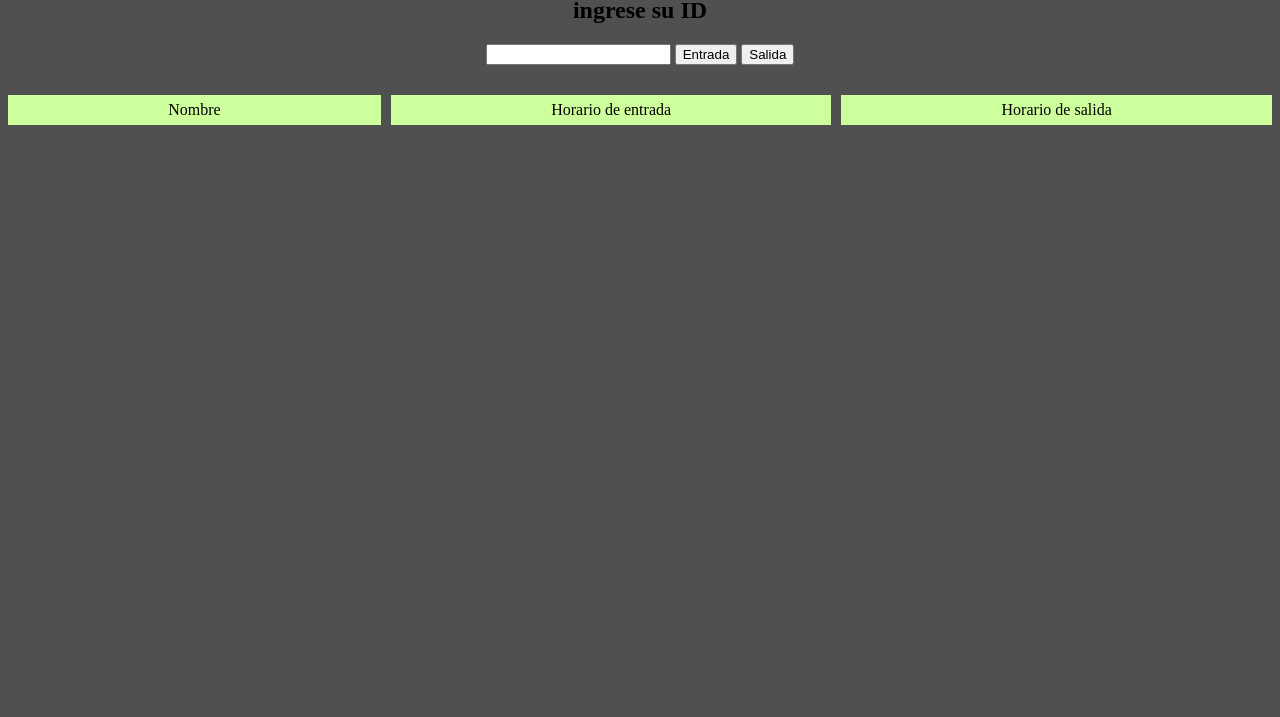
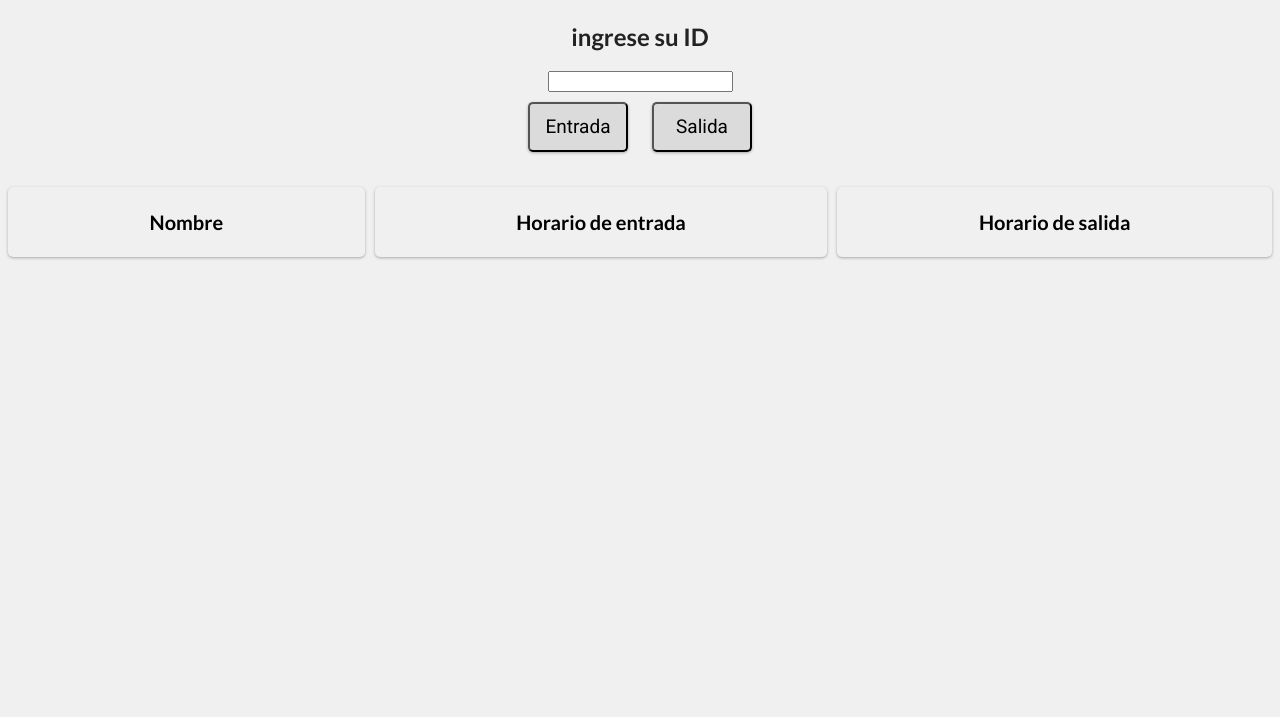
Before and after one commit to ad1ct3d/CODER-JS-proyect, a website: page index.html in a window 1280 px wide. Shown: the part 83-800 px from the top of the page. Drawn offline with nearby package versions, Linux system fonts and the light colour scheme.

Commit message:
Refinacion de codigo
Se eliminaron lineas de código inecesarias, se agregaron comentarios necesarios y se ordeno el código.

```diff
--- a/index.html
+++ b/index.html
@@ -10,6 +10,11 @@
     <!-- animations -->
     <link rel="stylesheet" href="https://cdnjs.cloudflare.com/ajax/libs/animate.css/4.1.1/animate.min.css"/>
 
+    <!-- fonts -->
+    <link rel="preconnect" href="https://fonts.googleapis.com">
+    <link rel="preconnect" href="https://fonts.gstatic.com" crossorigin>
+    <link href="https://fonts.googleapis.com/css2?family=Lato:wght@700&family=Roboto&display=swap" rel="stylesheet">
+
 
     <!-- titulo -->
     <title>Entradas y salidas</title>
@@ -21,10 +26,12 @@
         <h1 id="header">¡Buenas!</h1>
 
         <div class="inputs">
-            <h2>ingrese su ID</h2>
+            <h2 class="subHeader">ingrese su ID</h2>
             <input type="number" id="idEmpleado">
-            <button id="btnEntrada">Entrada</button>
-            <button id="btnSalida">Salida</button>
+            <div class="buttons">
+                <button id="btnEntrada">Entrada</button>
+                <button id="btnSalida">Salida</button>
+            </div>
         </div>
     </div>
 
--- a/js/main.js
+++ b/js/main.js
@@ -1,3 +1,5 @@
+// ------------| ENTIDADES |------------
+
 // Empleados
 let objEmpleados = [{id: 1234, name: 'Mario'}]
 
@@ -7,12 +9,7 @@ let btnSalida = document.getElementById('btnSalida');
 let tabla = document.getElementById('dataContainer');
 
 
-// Funciones
-
-
-
-
-// printer
+// ------------| FUNCIONES |------------
 
 // agregar un 0 si la hora es menor a 10
 function addZero(i) {
@@ -22,25 +19,15 @@ function addZero(i) {
     return i;
 };
 
-function timeTeller() {
-    let d = new Date ();
-    let h = addZero(d.getHours());
-    let m = addZero(d.getMinutes());
-
-    let time = h + ':' + m;
-
-};
+// ---| PRINTER |---
 
 // ENTRADA
 
 function horarioEntrada() {
-
+    // leer el ID ingresado
     let idEmpleado = document.getElementById('idEmpleado').value;
 
-    let paso1 = JSON.parse(localStorage.getItem('objEmpleados'));
-
-    // al hacer click consologuea la hora si la id coinside
-
+    // buscar el ID ingresado en el array, si coincide, realizar entrada
     for(i = 0; i < objEmpleados.length; i++) {
         if(idEmpleado == objEmpleados[i].id) {
             let d = new Date ();
@@ -60,14 +47,14 @@ function horarioEntrada() {
                 cell.id = 'cell';
                 container.appendChild(cell)
 
-                // crear HE (vacio)
+                // crear HoraioEntrada
                 let cell2 = document.createElement('div');
                 cell2.innerHTML = time;
                 cell2.className = 'cell';
                 cell2.id = 'cell'
                 container.appendChild(cell2)
 
-                // crear HS
+                // crear HorarioSalida (vacio)
                 let cell3 = document.createElement('div');
                 cell3.innerHTML = '';
                 cell3.className = 'cell';
@@ -79,21 +66,18 @@ function horarioEntrada() {
     }
 
     // animaciones
-    $('.cell').slideDown(480);
+    $('.cell').slideDown(200);
 
 }
 
 // SALIDA
 
 function horarioSalida() {
+    // leer el ID ingresado
+    let idEmpleado = document.getElementById('idEmpleado').value;
 
 
-    let idEmpleado = document.getElementById('idEmpleado').value;
-
-    let paso1 = JSON.parse(localStorage.getItem('objEmpleados'));
-
-    // al hacer click consologuea la hora si la id coinside
-
+    // buscar el ID ingresado en el array, si coincide, realizar salida
     for(i = 0; i < objEmpleados.length; i++) {
         if(idEmpleado == objEmpleados[i].id) {
             let d = new Date ();
@@ -113,14 +97,14 @@ function horarioSalida() {
                 cell.id = 'cell';
                 container.appendChild(cell)
 
-                // crear HE (vacio)
+                // crear HorarioEntrada (vacio)
                 let cell2 = document.createElement('div');
                 cell2.innerHTML = '';
                 cell2.className = 'cell';
                 cell2.id = 'cell'
                 container.appendChild(cell2)
 
-                // crear HS
+                // crear HorarioSalida
                 let cell3 = document.createElement('div');
                 cell3.innerHTML = time;
                 cell3.className = 'cell';
@@ -134,22 +118,14 @@ function horarioSalida() {
     }
 
     // animaciones
-    $('.cell').slideDown(480);
+    $('.cell').slideDown(200);
 }
 
 
-// ----EVENTOS----
+// ------------| EVENTOS |------------
 
 // Entrada
 $('#btnEntrada').on('click', horarioEntrada);
 
 // salida
 $('#btnSalida').on('click', horarioSalida);
-
-
-
-// ------ ANIMACIONES ------
-
-
-
-$('#dataContainer').slideDown(400);
--- a/package.json
+++ b/package.json
@@ -1,11 +1,11 @@
 {
   "name": "aplicacion-logueo",
   "version": "1.0.0",
-  "description": "",
   "main": "index.js",
   "scripts": {
     "test": "echo \"Error: no test specified\" && exit 1"
   },
   "author": "",
-  "license": "ISC"
+  "license": "ISC",
+  "description": ""
 }
--- a/sass/style.scss
+++ b/sass/style.scss
@@ -1,13 +1,80 @@
+// color de fondo
 body {
-    background: rgb(80, 80, 80);
+    background: rgb(240, 240, 240);
 }
+
+// estilo general
 
 .inputs-container {
     text-align: center;
+    display: flex;
+    align-items: center;
+    flex-direction: column;
+
+    #header {
+        font-family: 'Lato', sans-serif;
+        color: rgb(34, 34, 34);
+    }
+
+
+    .inputs {
+        max-height: 150px;
+        min-width: 300px;
+        display: flex;
+        flex-direction: column;
+        align-items: center;
+        justify-content: center;
+
+        .buttons {
+
+            #btnEntrada {
+                font-family: 'Roboto', sans-serif;
+                font-size: 19px;
+
+                background-color: rgb(219, 219, 219);
+                height: 50px;
+                width: 100px;
+                margin: 10px;
+                border-radius: 5px;
+
+                // sombra tipo manzana
+                -webkit-box-shadow: rgba(0, 0, 0, 0.3) 0 1px 3px;
+                -moz-box-shadow: rgba(0,0,0,0.3) 0 1px 3px;
+                box-shadow: rgba(0, 0, 0, 0.3) 0 1px 3px;
+
+                cursor: pointer;
+            }
+
+            #btnSalida {
+                font-family: 'Roboto', sans-serif;
+                font-size: 19px;
+
+                background-color: rgb(219, 219, 219);
+                height: 50px;
+                width: 100px;
+                margin: 10px;
+                border-radius: 5px;
+
+                // sombra tipo manzana
+                -webkit-box-shadow: rgba(0, 0, 0, 0.3) 0 1px 3px;
+                -moz-box-shadow: rgba(0,0,0,0.3) 0 1px 3px;
+                box-shadow: rgba(0, 0, 0, 0.3) 0 1px 3px;
+
+                cursor: pointer;
+            }
+        }
+
+        .subHeader {
+            font-family: 'Lato', sans-serif;
+            color: rgb(34, 34, 34);
+        }
+    }
 }
 
 
-// grid de data
+
+
+// GRID de data y un poco de estilo
 
 
 .data-container {
@@ -18,23 +85,43 @@ body {
     grid-gap: 10px;
 
     .headCell {
-        background: rgb(206, 255, 157);
+        background: rgb(240, 240, 240);
         height: 30px;
         display: flex;
         align-items: center;
         justify-content: center;
+        font-family: 'Lato', sans-serif;
+        font-size: 20px;
+        border-radius: 2px;
+
+        // sombra tipo manzana
+        padding: 20px;
+        border-radius: 5px;
+
+        -webkit-box-shadow: rgba(0, 0, 0, 0.3) 0 1px 3px;
+        -moz-box-shadow: rgba(0,0,0,0.3) 0 1px 3px;
+        box-shadow: rgba(0, 0, 0, 0.3) 0 1px 3px;
     }
 
     .cell {
-        background: rgb(157, 208, 255);
+        background: rgb(172, 172, 172);
         height: 30px;
         display: flex;
         align-items: center;
         justify-content: center;
+        border-radius: 5px;
+        padding-top: 10px;
+        font-family: 'Roboto', sans-serif;
+
+        // sombra tipo manzana
+        border-radius: 5px;
+
+        -webkit-box-shadow: rgba(0, 0, 0, 0.3) 0 1px 3px;
+        -moz-box-shadow: rgba(0,0,0,0.3) 0 1px 3px;
+        box-shadow: rgba(0, 0, 0, 0.3) 0 1px 3px;
     }
 
     #cell {
         display: none;
     }
-
 }
```
Also changed, not shown: css/style.css, 1 other file.
